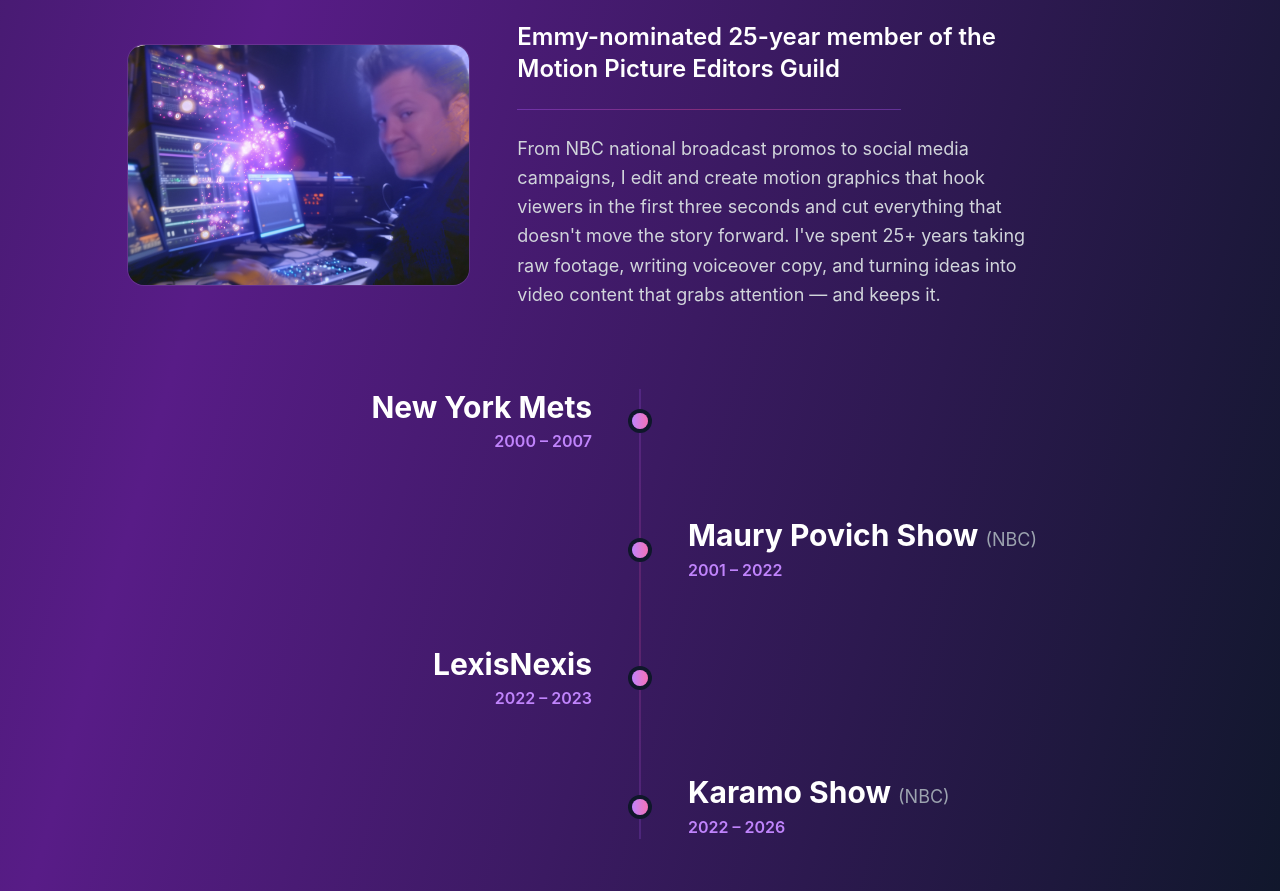
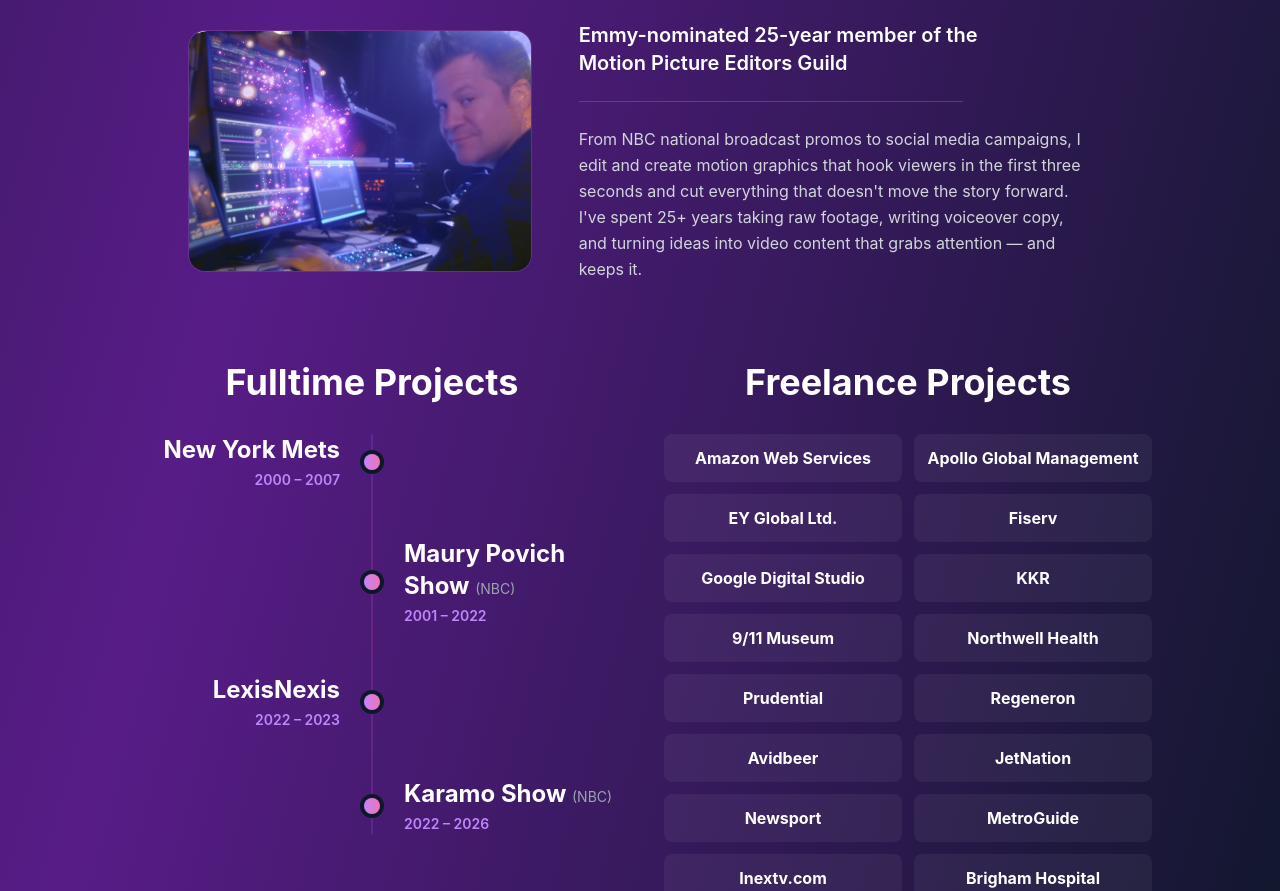
Before and after one commit to Taxi29/BT-2025website, a React (Create React App) app: page / in a window 1280 px wide. Shown: the part 3720-4611 px from the top of the page. Built offline with nearby package versions, Linux system fonts and the light colour scheme; the HTML template or start-up script is replaced by a standard one.

Commit message:
update portfolio content and layout

```diff
--- a/src/App.tsx
+++ b/src/App.tsx
@@ -118,6 +118,7 @@
           </div>
         </div>
       </header>
+
       {/* Portfolio Section */}
       <section id="portfolio" className="py-20 px-6">
         <div className="max-w-7xl mx-auto">
@@ -187,7 +188,7 @@
       <section id="additional" className="py-20 px-6">
         <div className="max-w-6xl mx-auto">
           <h2 className="text-4xl md:text-5xl mb-12 font-bold text-center mb-12 text-white">
-            Content Across Platforms
+            Content Links
           </h2>
 
           {/* Digital Content Section */}
@@ -332,8 +333,7 @@
           <h2 className="text-4xl font-bold mb-8 text-white">Video Tools</h2>
           <p className="text-lg text-gray-300 leading-relaxed mb-8">
             Adobe Premiere Pro, Adobe AfterEffects, Avid Media Composer, Davinci
-            Resolve, DSLR/Mirrorless cameras(Canon, Sony, Blackmagic), Media
-            Encoding, OBS Studio, Studio Lighting, Teleprompting
+            Resolve, DSLR/Mirrorless cameras, Sony FX-3, Godox Lighting, OBS Studio, Teleprompting
           </p>
           <h2 className="text-4xl font-bold mb-8 text-white">
             Website Coding Tools
@@ -348,7 +348,7 @@
       <section id="bio" className="py-20 px-6">
         <div className="max-w-5xl mx-auto">
           {/* Side by side: Image + Bio */}
-          <div className="flex flex-col md:flex-row items-center gap-12 mb-20">
+<div className="flex flex-col md:flex-row items-center justify-center gap-12 mb-20 mx-auto">
   <div className="w-full md:w-1/3 h-60 overflow-hidden rounded-2xl ring-1 ring-white/10">
               <img
                 src="/Thumbnail_Images/BTeditpic.jpg"
@@ -360,14 +360,14 @@
 
             {/* Bio Text */}
             <div className="w-full md:w-1/2">
-              <p className="text-2xl text-white font-semibold mb-6">
+              <p className="text-xl text-white font-semibold mb-6">
                 Emmy-nominated 25-year member of the{" "}
                 <span className="whitespace-nowrap">
                   Motion Picture Editors Guild
                 </span>
               </p>
               <div className="w-3/4 h-px bg-gradient-to-r from-purple-500 via-pink-500 to-purple-500 opacity-40 mb-6"></div>
-              <p className="text-lg text-gray-300 leading-relaxed">
+              <p className="text-md text-gray-300 leading-relaxed">
                 From NBC national broadcast promos to social media campaigns, I
                 edit and create motion graphics that hook viewers in the first
                 three seconds and cut everything that doesn't move the story
@@ -378,39 +378,45 @@
             </div>
           </div>
 
-          {/* Timeline */}
+          {/* Staff and Freelance Clients - Side by Side */}
+          <div className="grid grid-cols-1 md:grid-cols-2 gap-12">
+            {/* Staff Timeline */}
+            <div>
+              <h2 className="text-3xl md:text-4xl font-bold text-white mb-8 text-center">
+                Fulltime Projects
+              </h2>
               <div className="relative">
                 {/* Vertical line */}
                 <div className="absolute left-1/2 transform -translate-x-1/2 h-full w-px bg-gradient-to-b from-purple-500 via-pink-500 to-purple-500 opacity-40"></div>
 
                 {/* Timeline entries */}
-            <div className="space-y-16">
+                <div className="space-y-12">
                   {/* Entry 1 - New York Mets (LEFT) */}
                   <div className="relative flex items-center">
-                <div className="w-1/2 pr-12 text-right">
-                  <h3 className="text-2xl md:text-3xl font-bold text-white">
+                    <div className="w-1/2 pr-8 text-right">
+                      <h3 className="text-xl md:text-2xl font-bold text-white">
                         New York Mets
                       </h3>
-                  <p className="text-purple-400 font-semibold mt-1">
+                      <p className="text-purple-400 font-semibold mt-1 text-sm">
                         2000 – 2007
                       </p>
                     </div>
                     <div className="absolute left-1/2 transform -translate-x-1/2 w-4 h-4 rounded-full bg-gradient-to-r from-purple-400 to-pink-400 ring-4 ring-slate-900"></div>
-                <div className="w-1/2 pl-12"></div>
+                    <div className="w-1/2 pl-8"></div>
                   </div>
 
                   {/* Entry 2 - Maury Povich Show (RIGHT) */}
                   <div className="relative flex items-center">
-                <div className="w-1/2 pr-12"></div>
+                    <div className="w-1/2 pr-8"></div>
                     <div className="absolute left-1/2 transform -translate-x-1/2 w-4 h-4 rounded-full bg-gradient-to-r from-purple-400 to-pink-400 ring-4 ring-slate-900"></div>
-                <div className="w-1/2 pl-12">
-                  <h3 className="text-2xl md:text-3xl font-bold text-white">
+                    <div className="w-1/2 pl-8">
+                      <h3 className="text-xl md:text-2xl font-bold text-white">
                         Maury Povich Show{" "}
-                    <span className="text-lg text-gray-400 font-normal">
+                        <span className="text-sm text-gray-400 font-normal">
                           (NBC)
                         </span>
                       </h3>
-                  <p className="text-purple-400 font-semibold mt-1">
+                      <p className="text-purple-400 font-semibold mt-1 text-sm">
                         2001 – 2022
                       </p>
                     </div>
@@ -418,32 +424,117 @@
 
                   {/* Entry 3 - LexisNexis (LEFT) */}
                   <div className="relative flex items-center">
-                <div className="w-1/2 pr-12 text-right">
-                  <h3 className="text-2xl md:text-3xl font-bold text-white">
+                    <div className="w-1/2 pr-8 text-right">
+                      <h3 className="text-xl md:text-2xl font-bold text-white">
                         LexisNexis
                       </h3>
-                  <p className="text-purple-400 font-semibold mt-1">
+                      <p className="text-purple-400 font-semibold mt-1 text-sm">
                         2022 – 2023
                       </p>
                     </div>
                     <div className="absolute left-1/2 transform -translate-x-1/2 w-4 h-4 rounded-full bg-gradient-to-r from-purple-400 to-pink-400 ring-4 ring-slate-900"></div>
-                <div className="w-1/2 pl-12"></div>
+                    <div className="w-1/2 pl-8"></div>
                   </div>
 
                   {/* Entry 4 - Karamo Show (RIGHT) */}
                   <div className="relative flex items-center">
-                <div className="w-1/2 pr-12"></div>
+                    <div className="w-1/2 pr-8"></div>
                     <div className="absolute left-1/2 transform -translate-x-1/2 w-4 h-4 rounded-full bg-gradient-to-r from-purple-400 to-pink-400 ring-4 ring-slate-900"></div>
-                <div className="w-1/2 pl-12">
-                  <h3 className="text-2xl md:text-3xl font-bold text-white">
+                    <div className="w-1/2 pl-8">
+                      <h3 className="text-xl md:text-2xl font-bold text-white">
                         Karamo Show{" "}
-                    <span className="text-lg text-gray-400 font-normal">
+                        <span className="text-sm text-gray-400 font-normal">
                           (NBC)
                         </span>
                       </h3>
-                  <p className="text-purple-400 font-semibold mt-1">
+                      <p className="text-purple-400 font-semibold mt-1 text-sm">
                         2022 – 2026
                       </p>
+                    </div>
+                  </div>
+                </div>
+              </div>
+            </div>
+
+            {/* Freelance Clients */}
+            <div>
+              <h2 className="text-3xl md:text-4xl font-bold text-white mb-8 text-center">
+                Freelance Projects
+              </h2>
+              <div className="grid grid-cols-2 gap-3">
+                <div className="bg-white/5 hover:bg-white/10 rounded-lg p-3 transition-colors text-center">
+                  <h3 className="text-base font-bold text-white">
+                    Amazon Web Services
+                  </h3>
+                </div>
+                <div className="bg-white/5 hover:bg-white/10 rounded-lg p-3 transition-colors text-center">
+                  <h3 className="text-base font-bold text-white">Apollo Global Management</h3>
+                </div>
+                <div className="bg-white/5 hover:bg-white/10 rounded-lg p-3 transition-colors text-center">
+                  <h3 className="text-base font-bold text-white">
+                    EY Global Ltd.
+                  </h3>
+                </div>
+                <div className="bg-white/5 hover:bg-white/10 rounded-lg p-3 transition-colors text-center">
+                  <h3 className="text-base font-bold text-white">
+                    Fiserv
+                  </h3>
+                </div>
+                <div className="bg-white/5 hover:bg-white/10 rounded-lg p-3 transition-colors text-center">
+                  <h3 className="text-base font-bold text-white">
+                    Google Digital Studio
+                  </h3>
+                </div>
+                <div className="bg-white/5 hover:bg-white/10 rounded-lg p-3 transition-colors text-center">
+                  <h3 className="text-base font-bold text-white">
+                    KKR
+                  </h3>
+                </div>
+                <div className="bg-white/5 hover:bg-white/10 rounded-lg p-3 transition-colors text-center">
+                  <h3 className="text-base font-bold text-white">9/11 Museum</h3>
+                </div>
+                <div className="bg-white/5 hover:bg-white/10 rounded-lg p-3 transition-colors text-center">
+                  <h3 className="text-base font-bold text-white">Northwell Health</h3>
+                </div>
+                <div className="bg-white/5 hover:bg-white/10 rounded-lg p-3 transition-colors text-center">
+                  <h3 className="text-base font-bold text-white">Prudential</h3>
+                </div>
+                <div className="bg-white/5 hover:bg-white/10 rounded-lg p-3 transition-colors text-center">
+                  <h3 className="text-base font-bold text-white">
+                    Regeneron
+                  </h3>
+                </div>
+                <div className="bg-white/5 hover:bg-white/10 rounded-lg p-3 transition-colors text-center">
+                  <h3 className="text-base font-bold text-white">Avidbeer</h3>
+                </div>
+                <div className="bg-white/5 hover:bg-white/10 rounded-lg p-3 transition-colors text-center">
+                  <h3 className="text-base font-bold text-white">
+                    JetNation
+                  </h3>
+                </div>
+                <div className="bg-white/5 hover:bg-white/10 rounded-lg p-3 transition-colors text-center">
+                  <h3 className="text-base font-bold text-white">Newsport</h3>
+                </div>
+                <div className="bg-white/5 hover:bg-white/10 rounded-lg p-3 transition-colors text-center">
+                  <h3 className="text-base font-bold text-white">
+                    MetroGuide
+                  </h3>
+                </div>
+                <div className="bg-white/5 hover:bg-white/10 rounded-lg p-3 transition-colors text-center">
+                  <h3 className="text-base font-bold text-white">
+                    Inextv.com
+                  </h3>
+                </div>
+                <div className="bg-white/5 hover:bg-white/10 rounded-lg p-3 transition-colors text-center">
+                  <h3 className="text-base font-bold text-white">Brigham Hospital</h3>
+                </div>
+                <div className="bg-white/5 hover:bg-white/10 rounded-lg p-3 transition-colors text-center">
+                  <h3 className="text-base font-bold text-white">Abraham Law</h3>
+                </div>
+                <div className="bg-white/5 hover:bg-white/10 rounded-lg p-3 transition-colors text-center">
+                  <h3 className="text-base font-bold text-white">
+                    New Mountain Capital
+                  </h3>
                 </div>
               </div>
             </div>
--- a/tsconfig.json
+++ b/tsconfig.json
@@ -19,8 +19,7 @@
     "resolveJsonModule": true,
     "isolatedModules": true,
     "noEmit": true,
-    "jsx": "react-jsx",
-    "types": ["node"]
+    "jsx": "react-jsx"
   },
   "include": [
     "src",
```
Also changed, not shown: 14 other files (tests, documents, lock files or other folders). Lines whose indentation alone changed are shown as unchanged.
